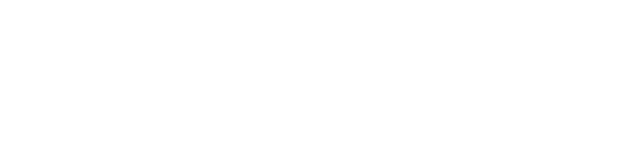
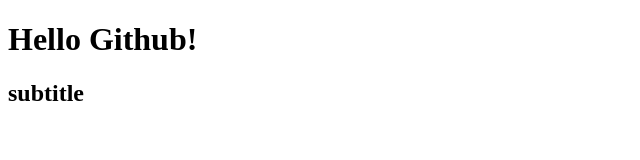
Before and after one commit to postrain0221/github_test, a plain HTML site: page index.html in a window 1280 px wide. Shown: the whole page, without its empty margins (0-640 px from the left). Drawn offline with Linux system fonts and the light colour scheme.

Commit message:
[update] h2 추가

```diff
--- a/index.html
+++ b/index.html
@@ -5,6 +5,7 @@
     <title> Document </title>
 </head>
 <body>
-
+    <h1> Hello Github! </h1>
+    <h2> subtitle </h2>
 </body>
     </html>
```
